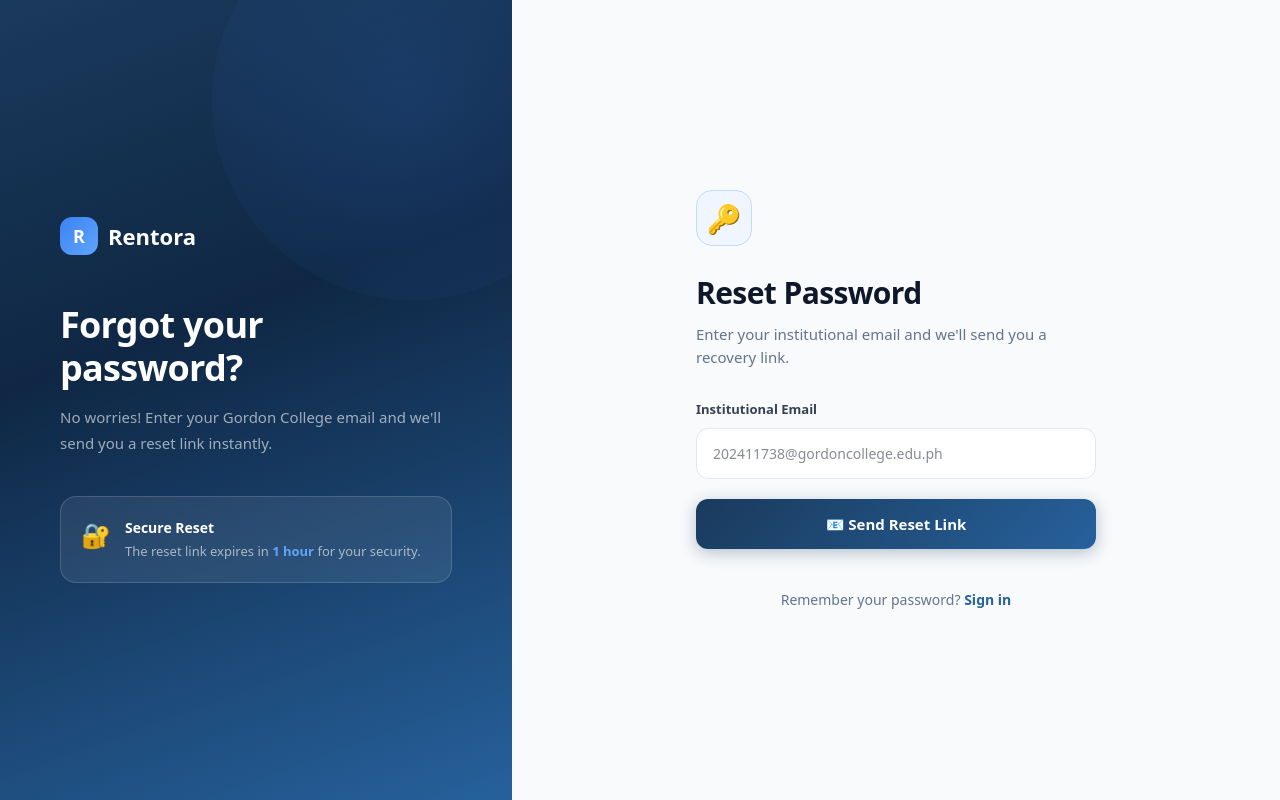
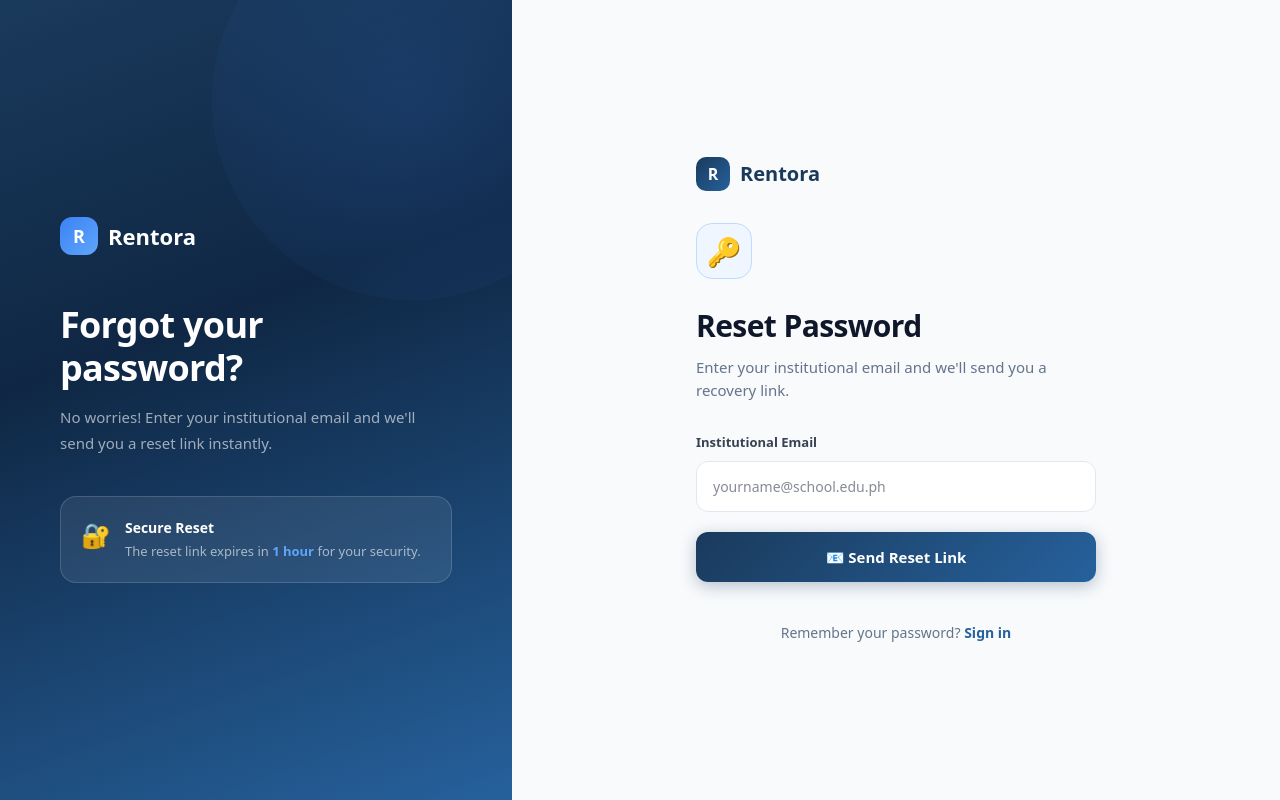
Before and after one commit to lesterjadee/Rentora, a Next.js app: page /auth/forgot-password in a window 1280 px wide. Built offline with nearby package versions, Linux system fonts and the light colour scheme; no server answers.

Commit message:
feat: open platform to all .edu.ph students

```diff
--- a/src/app/auth/forgot-password/page.tsx
+++ b/src/app/auth/forgot-password/page.tsx
@@ -17,8 +17,8 @@ export default function ForgotPasswordPage() {
     setError('')
     setMessage('')
 
-    if (!email.endsWith('@gordoncollege.edu.ph')) {
-      setError('Please use your @gordoncollege.edu.ph email.')
+    if (!email.endsWith('.edu.ph')) {
+      setError('Please use your institutional .edu.ph email address.')
       setLoading(false)
       return
     }
@@ -27,55 +27,40 @@ export default function ForgotPasswordPage() {
       redirectTo: `${window.location.origin}/auth/reset-password`,
     })
 
-    if (error) {
-      setError(error.message)
-    } else {
-      setMessage('Password reset link sent! Check your email inbox.')
-    }
+    if (error) { setError(error.message) }
+    else { setMessage('Password reset link sent! Check your email inbox.') }
     setLoading(false)
   }
 
   return (
-    <div style={{ minHeight: '100vh', display: 'flex', fontFamily: 'system-ui, sans-serif' }}>
+    <>
+      <style>{`
+        .forgot-container { display: flex; min-height: 100vh; font-family: system-ui, sans-serif; }
+        .forgot-left { width: 40%; background: linear-gradient(160deg, #1a3a5c 0%, #0f2744 40%, #26619C 100%); padding: 60px; display: flex; flex-direction: column; justify-content: center; position: relative; overflow: hidden; }
+        .forgot-right { flex: 1; background-color: #f8fafc; display: flex; align-items: center; justify-content: center; padding: 48px; }
+        @media (max-width: 768px) {
+          .forgot-left { display: none; }
+          .forgot-right { padding: 32px 24px; }
+        }
+      `}</style>
 
-      {/* Left Panel */}
-      <div style={{
-        width: '40%', background: 'linear-gradient(160deg, #1a3a5c 0%, #0f2744 40%, #26619C 100%)',
-        padding: '60px', display: 'flex', flexDirection: 'column',
-        justifyContent: 'center', position: 'relative', overflow: 'hidden'
-      }}>
-        <div style={{
-          position: 'absolute', top: '-100px', right: '-100px',
-          width: '400px', height: '400px', borderRadius: '50%',
-          background: 'radial-gradient(circle, rgba(59,130,246,0.15), transparent)',
-        }} />
-
+      <div className="forgot-container">
+        <div className="forgot-left">
+          <div style={{ position: 'absolute', top: '-100px', right: '-100px', width: '400px', height: '400px', borderRadius: '50%', background: 'radial-gradient(circle, rgba(59,130,246,0.15), transparent)' }} />
           <div style={{ position: 'relative' }}>
             <Link href="/" style={{ textDecoration: 'none' }}>
               <div style={{ display: 'flex', alignItems: 'center', gap: '10px', marginBottom: '48px' }}>
-              <div style={{
-                width: '38px', height: '38px',
-                background: 'linear-gradient(135deg, #3b82f6, #60a5fa)',
-                borderRadius: '12px', display: 'flex', alignItems: 'center',
-                justifyContent: 'center', fontWeight: '800', color: '#fff', fontSize: '18px'
-              }}>R</div>
+                <div style={{ width: '38px', height: '38px', background: 'linear-gradient(135deg, #3b82f6, #60a5fa)', borderRadius: '12px', display: 'flex', alignItems: 'center', justifyContent: 'center', fontWeight: '800', color: '#fff', fontSize: '18px' }}>R</div>
                 <span style={{ fontSize: '22px', fontWeight: '800', color: '#ffffff' }}>Rentora</span>
               </div>
             </Link>
-
             <h2 style={{ fontSize: '36px', fontWeight: '800', color: '#ffffff', lineHeight: '1.2', letterSpacing: '-0.02em', marginBottom: '16px' }}>
               Forgot your<br />password?
             </h2>
             <p style={{ fontSize: '15px', color: 'rgba(255,255,255,0.6)', lineHeight: '1.7', marginBottom: '40px' }}>
-            No worries! Enter your Gordon College email and we'll send you a reset link instantly.
+              No worries! Enter your institutional email and we'll send you a reset link instantly.
             </p>
-
-          <div style={{
-            backgroundColor: 'rgba(255,255,255,0.08)',
-            border: '1px solid rgba(255,255,255,0.15)',
-            borderRadius: '16px', padding: '20px',
-            display: 'flex', alignItems: 'flex-start', gap: '14px'
-          }}>
+            <div style={{ backgroundColor: 'rgba(255,255,255,0.08)', border: '1px solid rgba(255,255,255,0.15)', borderRadius: '16px', padding: '20px', display: 'flex', alignItems: 'flex-start', gap: '14px' }}>
               <span style={{ fontSize: '24px' }}>🔐</span>
               <div>
                 <p style={{ fontWeight: '700', color: '#ffffff', margin: '0 0 4px', fontSize: '14px' }}>Secure Reset</p>
@@ -87,74 +72,44 @@ export default function ForgotPasswordPage() {
           </div>
         </div>
 
-      {/* Right Panel */}
-      <div style={{
-        flex: 1, backgroundColor: '#f8fafc',
-        display: 'flex', alignItems: 'center', justifyContent: 'center', padding: '48px'
-      }}>
+        <div className="forgot-right">
           <div style={{ width: '100%', maxWidth: '400px' }}>
-          <div style={{
-            width: '56px', height: '56px', backgroundColor: '#eff6ff',
-            border: '1px solid #bfdbfe', borderRadius: '16px',
-            display: 'flex', alignItems: 'center', justifyContent: 'center',
-            fontSize: '28px', marginBottom: '24px'
-          }}>🔑</div>
+            <div style={{ display: 'flex', alignItems: 'center', gap: '10px', marginBottom: '32px' }}>
+              <div style={{ width: '34px', height: '34px', background: 'linear-gradient(135deg, #1a3a5c, #26619C)', borderRadius: '10px', display: 'flex', alignItems: 'center', justifyContent: 'center', fontWeight: '800', color: '#fff', fontSize: '16px' }}>R</div>
+              <span style={{ fontSize: '20px', fontWeight: '800', color: '#1a3a5c' }}>Rentora</span>
+            </div>
 
-          <h1 style={{ fontSize: '30px', fontWeight: '800', color: '#0f172a', letterSpacing: '-0.02em', marginBottom: '8px' }}>
-            Reset Password
-          </h1>
-          <p style={{ fontSize: '15px', color: '#64748b', marginBottom: '32px' }}>
-            Enter your institutional email and we'll send you a recovery link.
-          </p>
+            <div style={{ width: '56px', height: '56px', backgroundColor: '#eff6ff', border: '1px solid #bfdbfe', borderRadius: '16px', display: 'flex', alignItems: 'center', justifyContent: 'center', fontSize: '28px', marginBottom: '24px' }}>🔑</div>
+
+            <h1 style={{ fontSize: '30px', fontWeight: '800', color: '#0f172a', letterSpacing: '-0.02em', marginBottom: '8px' }}>Reset Password</h1>
+            <p style={{ fontSize: '15px', color: '#64748b', marginBottom: '32px' }}>Enter your institutional email and we'll send you a recovery link.</p>
 
             {error && (
-            <div style={{
-              marginBottom: '20px', padding: '14px 16px',
-              backgroundColor: '#fef2f2', border: '1px solid #fecaca',
-              borderRadius: '12px', color: '#dc2626', fontSize: '14px'
-            }}>❌ {error}</div>
+              <div style={{ marginBottom: '20px', padding: '14px 16px', backgroundColor: '#fef2f2', border: '1px solid #fecaca', borderRadius: '12px', color: '#dc2626', fontSize: '14px' }}>❌ {error}</div>
             )}
 
             {message ? (
-            <div style={{
-              padding: '24px', backgroundColor: '#f0fdf4',
-              border: '1px solid #86efac', borderRadius: '16px', textAlign: 'center'
-            }}>
+              <div style={{ padding: '24px', backgroundColor: '#f0fdf4', border: '1px solid #86efac', borderRadius: '16px', textAlign: 'center' }}>
                 <p style={{ fontSize: '40px', marginBottom: '12px' }}>📬</p>
-              <p style={{ fontWeight: '700', fontSize: '16px', color: '#15803d', marginBottom: '8px' }}>
-                Check your email!
-              </p>
+                <p style={{ fontWeight: '700', fontSize: '16px', color: '#15803d', marginBottom: '8px' }}>Check your email!</p>
                 <p style={{ fontSize: '14px', color: '#16a34a', marginBottom: '16px' }}>
-                We sent a password reset link to<br />
-                <strong>{email}</strong>
+                  We sent a password reset link to<br /><strong>{email}</strong>
                 </p>
                 <p style={{ fontSize: '13px', color: '#64748b' }}>
                   Didn't receive it? Check your spam folder or{' '}
-                <button
-                  onClick={() => setMessage('')}
-                  style={{ color: '#26619C', fontWeight: '600', background: 'none', border: 'none', cursor: 'pointer', fontSize: '13px' }}
-                >try again</button>
+                  <button onClick={() => setMessage('')} style={{ color: '#26619C', fontWeight: '600', background: 'none', border: 'none', cursor: 'pointer', fontSize: '13px' }}>try again</button>
                 </p>
               </div>
             ) : (
               <form onSubmit={handleSubmit}>
                 <div style={{ marginBottom: '20px' }}>
-                <label style={{ display: 'block', fontSize: '13px', fontWeight: '600', color: '#374151', marginBottom: '8px' }}>
-                  Institutional Email
-                </label>
+                  <label style={{ display: 'block', fontSize: '13px', fontWeight: '600', color: '#374151', marginBottom: '8px' }}>Institutional Email</label>
                   <input
-                  type="email" value={email}
-                  onChange={(e) => setEmail(e.target.value)}
-                  required placeholder="202411738@gordoncollege.edu.ph"
-                  style={{
-                    width: '100%', padding: '14px 16px',
-                    backgroundColor: '#ffffff', border: '1.5px solid #e2e8f0',
-                    borderRadius: '12px', fontSize: '14px', color: '#0f172a',
-                    outline: 'none', boxSizing: 'border-box' as const
-                  }}
+                    type="email" value={email} onChange={(e) => setEmail(e.target.value)} required
+                    placeholder="yourname@school.edu.ph"
+                    style={{ width: '100%', padding: '14px 16px', backgroundColor: '#ffffff', border: '1.5px solid #e2e8f0', borderRadius: '12px', fontSize: '14px', color: '#0f172a', outline: 'none', boxSizing: 'border-box' as const }}
                   />
                 </div>
-
                 <button type="submit" disabled={loading} style={{
                   width: '100%', padding: '14px',
                   background: loading ? '#94a3b8' : 'linear-gradient(135deg, #1a3a5c, #26619C)',
@@ -169,12 +124,11 @@ export default function ForgotPasswordPage() {
 
             <p style={{ textAlign: 'center', fontSize: '14px', color: '#64748b', marginTop: '24px' }}>
               Remember your password?{' '}
-            <Link href="/auth/login" style={{ color: '#26619C', fontWeight: '700', textDecoration: 'none' }}>
-              Sign in
-            </Link>
+              <Link href="/auth/login" style={{ color: '#26619C', fontWeight: '700', textDecoration: 'none' }}>Sign in</Link>
             </p>
           </div>
         </div>
       </div>
+    </>
   )
 }
--- a/src/app/auth/login/page.tsx
+++ b/src/app/auth/login/page.tsx
@@ -66,7 +66,7 @@ export default function LoginPage() {
               The smarter way<br />to rent on campus.
             </h2>
             <p style={{ fontSize: '16px', color: 'rgba(255,255,255,0.6)', lineHeight: '1.7', maxWidth: '340px' }}>
-              Connect with verified Gordon College students to rent and lend academic items safely.
+              Connect with verified students to rent and lend academic items safely within your campus network.
             </p>
           </div>
           <div className="login-features">
@@ -101,30 +101,22 @@ export default function LoginPage() {
             )}
 
             <form onSubmit={handleLogin}>
-              {/* Email */}
               <div style={{ marginBottom: '16px' }}>
-                <label style={{ display: 'block', fontSize: '13px', fontWeight: '600', color: '#374151', marginBottom: '8px' }}>
-                  Institutional Email
-                </label>
+                <label style={{ display: 'block', fontSize: '13px', fontWeight: '600', color: '#374151', marginBottom: '8px' }}>Institutional Email</label>
                 <input
-                  type="email" value={email}
-                  onChange={(e) => setEmail(e.target.value)}
-                  required placeholder="@gordoncollege.edu.ph"
+                  type="email" value={email} onChange={(e) => setEmail(e.target.value)} required
+                  placeholder="yourname@school.edu.ph"
                   style={{ width: '100%', padding: '14px 16px', backgroundColor: '#ffffff', border: '1.5px solid #e2e8f0', borderRadius: '12px', fontSize: '14px', color: '#0f172a', outline: 'none', boxSizing: 'border-box' as const }}
                 />
               </div>
 
-              {/* Password */}
               <div style={{ marginBottom: '24px' }}>
-                <label style={{ display: 'block', fontSize: '13px', fontWeight: '600', color: '#374151', marginBottom: '8px' }}>
-                  Password
-                </label>
+                <label style={{ display: 'block', fontSize: '13px', fontWeight: '600', color: '#374151', marginBottom: '8px' }}>Password</label>
                 <div style={{ position: 'relative' }}>
                   <input
                     type={showPassword ? 'text' : 'password'}
-                    value={password}
-                    onChange={(e) => setPassword(e.target.value)}
-                    required placeholder="Enter your password"
+                    value={password} onChange={(e) => setPassword(e.target.value)} required
+                    placeholder="Enter your password"
                     style={{ width: '100%', padding: '14px 48px 14px 16px', backgroundColor: '#ffffff', border: '1.5px solid #e2e8f0', borderRadius: '12px', fontSize: '14px', color: '#0f172a', outline: 'none', boxSizing: 'border-box' as const }}
                   />
                   <button type="button" className="pw-toggle" onClick={() => setShowPassword(!showPassword)}>
@@ -133,7 +125,6 @@ export default function LoginPage() {
                 </div>
               </div>
 
-              {/* Sign In Button */}
               <button type="submit" disabled={loading} style={{
                 width: '100%', padding: '14px',
                 background: loading ? '#94a3b8' : 'linear-gradient(135deg, #1a3a5c, #26619C)',
@@ -144,14 +135,12 @@ export default function LoginPage() {
                 {loading ? 'Signing in...' : 'Sign In →'}
               </button>
 
-              {/* Forgot Password — below Sign In */}
               <div style={{ textAlign: 'center', marginBottom: '12px' }}>
                 <Link href="/auth/forgot-password" style={{ fontSize: '14px', fontWeight: '600', color: '#26619C', textDecoration: 'none' }}>
                   Forgot password?
                 </Link>
               </div>
 
-              {/* Register link — below Forgot password */}
               <div style={{ textAlign: 'center' }}>
                 <span style={{ fontSize: '14px', color: '#64748b' }}>Don't have an account? </span>
                 <Link href="/auth/register" style={{ fontSize: '14px', fontWeight: '700', color: '#26619C', textDecoration: 'none' }}>
--- a/src/app/auth/register/page.tsx
+++ b/src/app/auth/register/page.tsx
@@ -34,8 +34,8 @@ export default function RegisterPage() {
     setLoading(true)
     setError('')
     setMessage('')
-    if (!email.endsWith('@gordoncollege.edu.ph')) {
-      setError('Only Gordon College students can register. Please use your @gordoncollege.edu.ph email.')
+    if (!email.endsWith('.edu.ph')) {
+      setError('Only students with a valid institutional email (.edu.ph) can register.')
       setLoading(false)
       return
     }
@@ -84,14 +84,14 @@ export default function RegisterPage() {
               Join your campus<br />rental community.
             </h2>
             <p style={{ fontSize: '15px', color: 'rgba(255,255,255,0.6)', lineHeight: '1.7', marginBottom: '40px' }}>
-              Exclusive to Gordon College students. Verify with your institutional email.
+              Open to all college students. Verify with your institutional .edu.ph email.
             </p>
             <div style={{ backgroundColor: 'rgba(255,255,255,0.08)', border: '1px solid rgba(255,255,255,0.15)', borderRadius: '16px', padding: '20px', display: 'flex', alignItems: 'flex-start', gap: '14px' }}>
               <span style={{ fontSize: '24px' }}>🎓</span>
               <div>
-                <p style={{ fontWeight: '700', color: '#ffffff', margin: '0 0 4px', fontSize: '14px' }}>Gordon College Only</p>
+                <p style={{ fontWeight: '700', color: '#ffffff', margin: '0 0 4px', fontSize: '14px' }}>Students Only</p>
                 <p style={{ fontSize: '13px', color: 'rgba(255,255,255,0.6)', margin: 0 }}>
-                  Only <strong style={{ color: '#60a5fa' }}>@gordoncollege.edu.ph</strong> emails accepted.
+                  Any valid <strong style={{ color: '#60a5fa' }}>.edu.ph</strong> institutional email is accepted.
                 </p>
               </div>
             </div>
@@ -106,7 +106,7 @@ export default function RegisterPage() {
             </div>
 
             <h1 style={{ fontSize: '30px', fontWeight: '800', color: '#0f172a', letterSpacing: '-0.02em', marginBottom: '8px' }}>Create your account</h1>
-            <p style={{ fontSize: '15px', color: '#64748b', marginBottom: '32px' }}>Free forever for Gordon College students</p>
+            <p style={{ fontSize: '15px', color: '#64748b', marginBottom: '32px' }}>Free for all college students</p>
 
             {error && <div style={{ marginBottom: '16px', padding: '14px 16px', backgroundColor: '#fef2f2', border: '1px solid #fecaca', borderRadius: '12px', color: '#dc2626', fontSize: '13px' }}>❌ {error}</div>}
             {message && <div style={{ marginBottom: '16px', padding: '14px 16px', backgroundColor: '#f0fdf4', border: '1px solid #bbf7d0', borderRadius: '12px', color: '#15803d', fontSize: '13px' }}>✅ {message}</div>}
@@ -125,7 +125,7 @@ export default function RegisterPage() {
 
               <div style={{ marginBottom: '12px' }}>
                 <label style={{ display: 'block', fontSize: '13px', fontWeight: '600', color: '#374151', marginBottom: '8px' }}>Institutional Email</label>
-                <input type="email" value={email} onChange={(e) => setEmail(e.target.value)} required placeholder="@gordoncollege.edu.ph" style={inputStyle} />
+                <input type="email" value={email} onChange={(e) => setEmail(e.target.value)} required placeholder="yourname@school.edu.ph" style={inputStyle} />
               </div>
 
               <div style={{ marginBottom: '24px' }}>
@@ -133,10 +133,8 @@ export default function RegisterPage() {
                 <div style={{ position: 'relative' }}>
                   <input
                     type={showPassword ? 'text' : 'password'}
-                    value={password}
-                    onChange={(e) => setPassword(e.target.value)}
-                    required placeholder="Min. 6 characters"
-                    minLength={6}
+                    value={password} onChange={(e) => setPassword(e.target.value)}
+                    required placeholder="Min. 6 characters" minLength={6}
                     style={{ ...inputStyle, paddingRight: '48px' }}
                   />
                   <button type="button" className="pw-toggle" onClick={() => setShowPassword(!showPassword)}>
```
Lines whose indentation alone changed are shown as unchanged.
